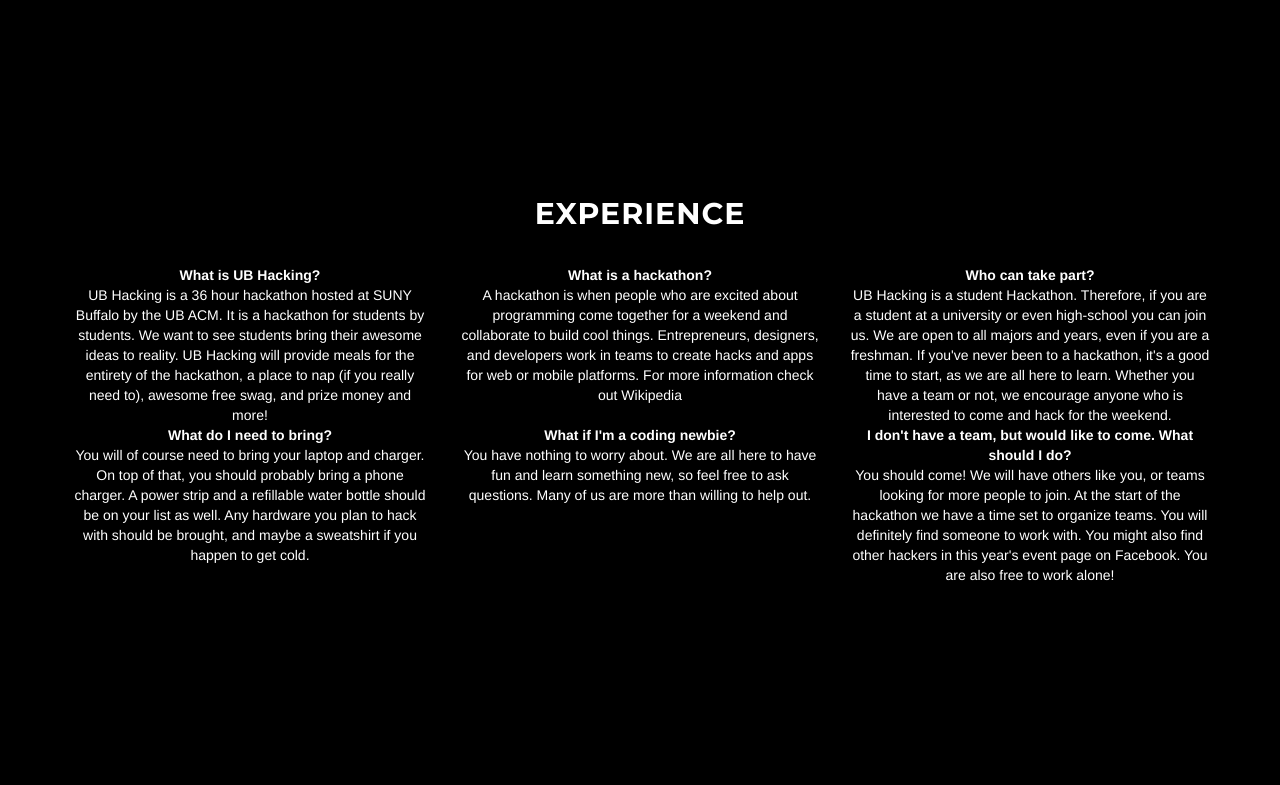
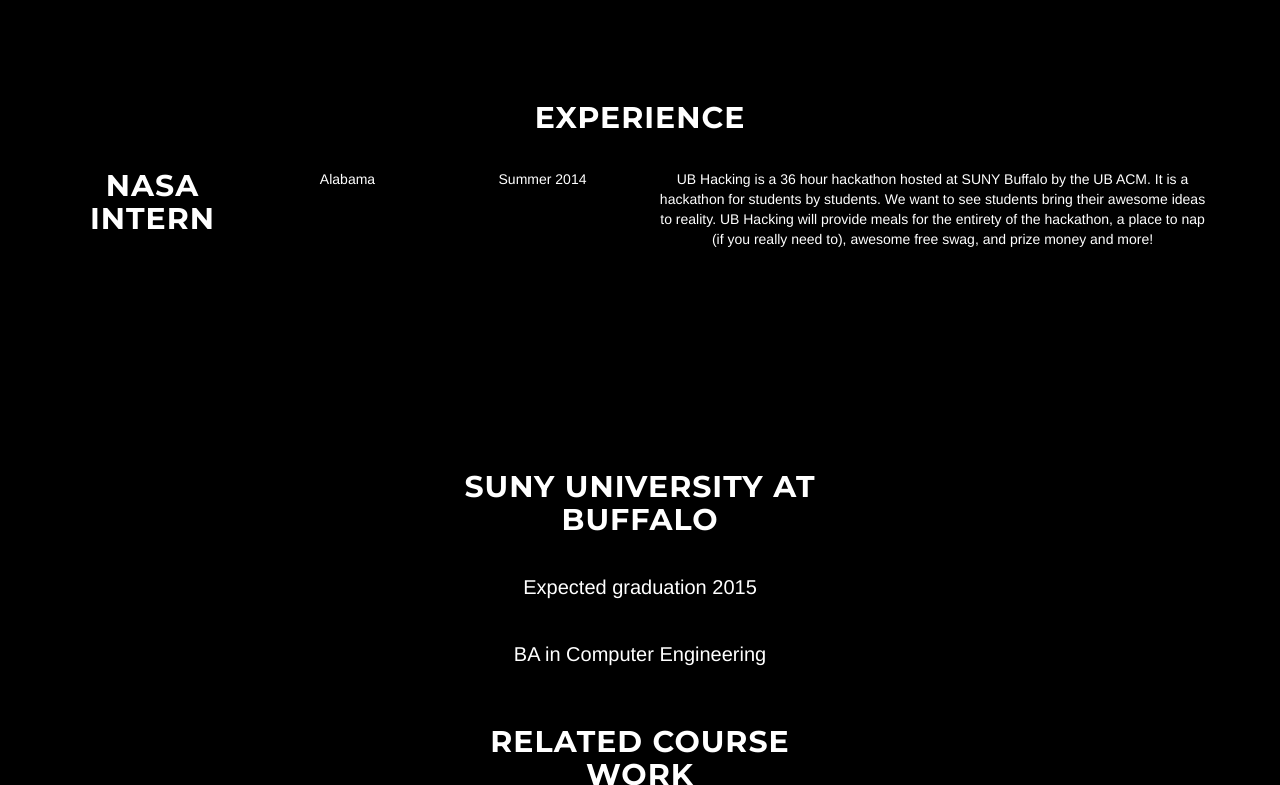
Before and after one commit to cineres/cineres.github.io, a plain HTML site: page index.html in a window 1280 px wide. Shown: the part 1294-2079 px from the top of the page. Drawn offline with Linux system fonts and the light colour scheme.

Commit message:
copy update. format experience

```diff
--- a/index.html
+++ b/index.html
@@ -109,7 +109,7 @@
         </div>
         <!-- platinum -->
         <div class="row">
-            <div class="col-xs-4 col-md-offset-4">
+            <div class="col-xs-6 col-md-offset-3">
                 <p>Hi! My name is Jon Goodrum. I have experience working on a wide array of projects, such as robotics, app development, and parallelization. This summer, I’m hoping to gain a position with a computer science company where I can use my knowledge of big data and high performance computing in a collaborative environment.</p>
             </div>
         </div>
@@ -122,44 +122,25 @@
         <div class="download-section">
             <div class="download-bg"></div>
             <div class="container">
-                <div class="row">
-                    <h2>Experience</h2>
-                    <div class="col-md-4">
-                        <b>What is UB Hacking?</b>
-                        <br>
-                        UB Hacking is a 36 hour hackathon hosted at SUNY Buffalo by the UB ACM. It is a hackathon for students by students. We want to see students bring their awesome ideas to reality. UB Hacking will provide meals for the entirety of the hackathon, a place to nap (if you really need to), awesome free swag, and prize money and more!
-                    </div>
-                    <div class="col-md-4">
-                        <b>What is a hackathon?</b>
-                        <br>
-                        A hackathon is when people who are excited about programming come together for a weekend and collaborate to build cool things. Entrepreneurs, designers, and developers work in teams to create hacks and apps for web or mobile platforms. For more information check out Wikipedia
-                    </div>
-                    <div class="col-md-4">
-                        <b>Who can take part?</b>
-                        <br>
-                        UB Hacking is a student Hackathon. Therefore, if you are a student at a university or even high-school you can join us. We are open to all majors and years, even if you are a freshman. If you've never been to a hackathon, it's a good time to start, as we are all here to learn. Whether you have a team or not, we encourage anyone who is interested to come and hack for the weekend.
+                <h2>Experience</h2>
+                    <div class="row">
+                        <div class="col-md-2">
+                            <h2>NASA Intern</h2>
+                        </div>
+                        <div class="col-md-2">
+                            Alabama
+                        </div>
+                        <div class="col-md-2">
+                            Summer 2014
+                        </div>
+                        <div class="col-md-6">
+                            UB Hacking is a 36 hour hackathon hosted at SUNY Buffalo by the UB ACM. It is a hackathon for students by students. We want to see students bring their awesome ideas to reality. UB Hacking will provide meals for the entirety of the hackathon, a place to nap (if you really need to), awesome free swag, and prize money and more!
+                        </div>
                     </div>
 
-                </div>
-                <div class="row">
-                     <div class="col-md-4">
-                        <b>What do I need to bring?</b>
-                        <br>
-                        You will of course need to bring your laptop and charger. On top of that, you should probably bring a phone charger. A power strip and a refillable water bottle should be on your list as well. Any hardware you plan to hack with should be brought, and maybe a sweatshirt if you happen to get cold.
-                    </div>
-                    <div class="col-md-4">
-                        <b>What if I'm a coding newbie?</b>
-                        <br>
-                        You have nothing to worry about. We are all here to have fun and learn something new, so feel free to ask questions. Many of us are more than willing to help out.
-                    </div>
-                    <div class="col-md-4">
-                        <b>I don't have a team, but would like to come. What should I do?</b>
-                        <br>
-                        You should come! We will have others like you, or teams looking for more people to join. At the start of the hackathon we have a time set to organize teams. You will definitely find someone to work with. You might also find other hackers in this year's event page on Facebook. You are also free to work alone!
-                    </div>
+
                 </div>
             </div>
-        </div>
     </section>
 
     <!-- Contact Section -->
```
